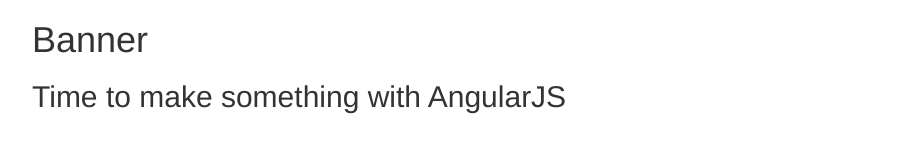
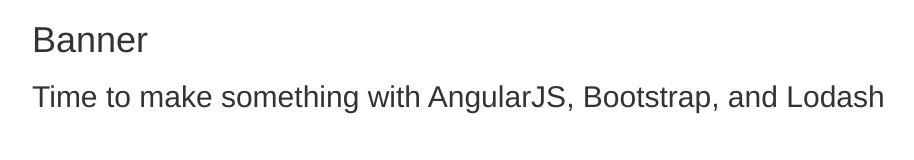
Before and after one commit to alexmiddeleer/furry-octo-wight, a website: page index.html in a window 1280 px wide. Shown: the whole page, without its empty margins (38-952 px from the left). Drawn offline with nearby package versions, Linux system fonts and the light colour scheme; some packages are replaced by stand-ins of ours.

Commit message:
feature: lodash

```diff
--- a/app/app.js
+++ b/app/app.js
@@ -3,7 +3,7 @@
 angular.module('myApp')
    .controller('app-ctrl', function($scope) {
       $scope.aThing = "something";
-      $scope.aTool = "AngularJS";
+      $scope.aTool = "AngularJS, Bootstrap, and Lodash";
    });
 
 angular.module('myAppControllers', []);
--- a/index.html
+++ b/index.html
@@ -2,6 +2,7 @@
    <head>
       <link rel="stylesheet" href="bower_components/bootstrap/dist/css/bootstrap.min.css">
       <script src="bower_components/jquery/dist/jquery.min.js"></script>
+      <script src="bower_components/lodash/lodash.min.js"></script>
       <script src="bower_components/angular/angular.min.js"></script>
       <script src="bower_components/angular-route/angular-route.min.js"></script>
       <script src="bower_components/bootstrap/dist/js/bootstrap.min.js"></script>
```
